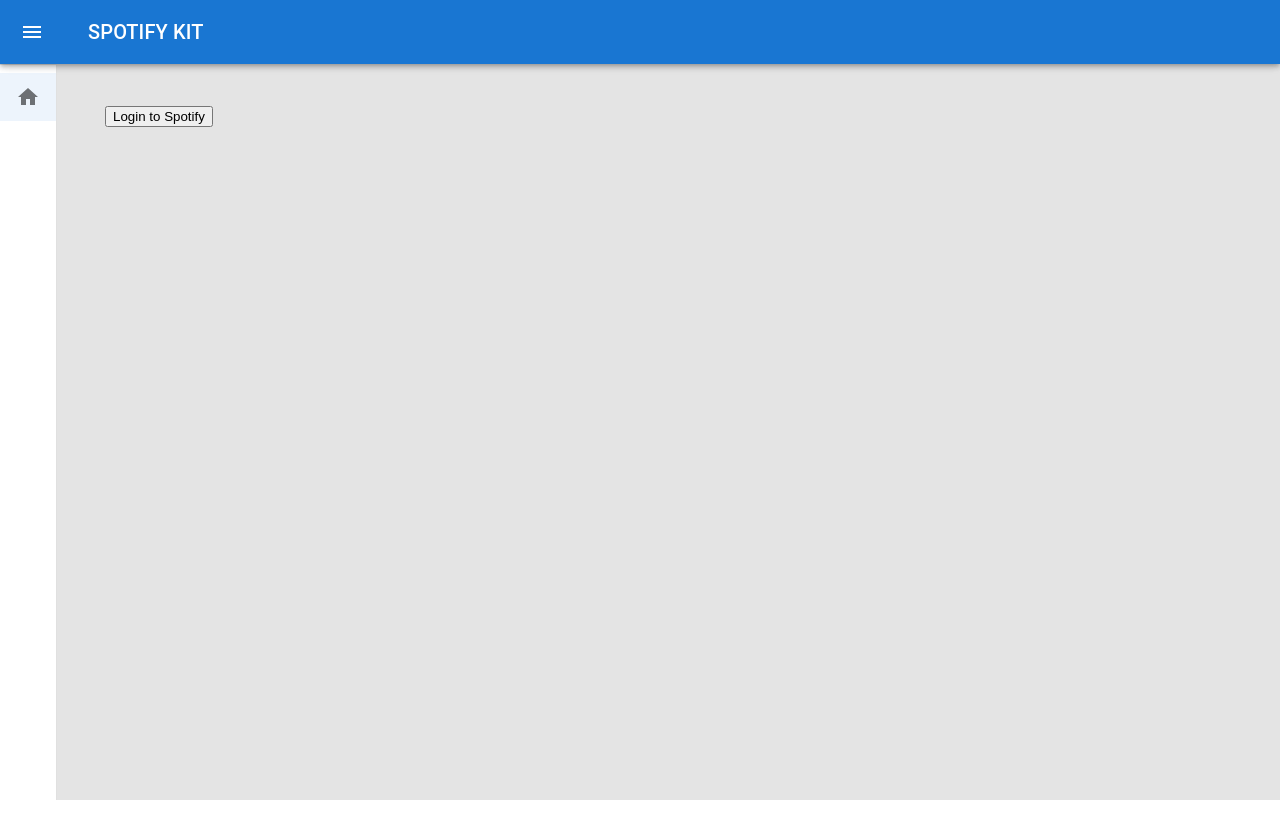
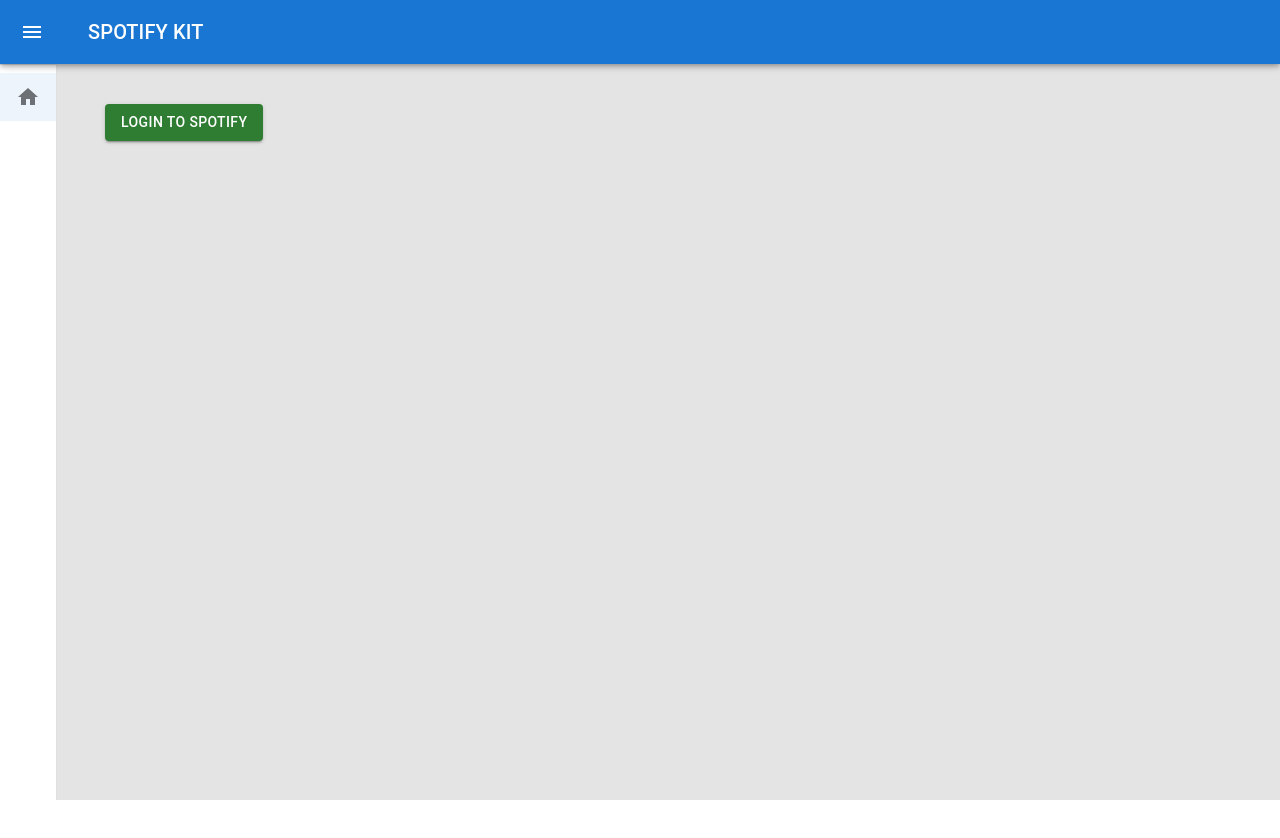
Before and after one commit to julioct99/spotify-kit, a React (Create React App) app: page / in a window 1280 px wide. Shown: the top 838 px of the page. Built offline with nearby package versions, Linux system fonts and the light colour scheme.

Commit message:
Migrate buttons to MUI

```diff
--- a/src/components/TopTracks.tsx
+++ b/src/components/TopTracks.tsx
@@ -77,7 +77,6 @@
 
   return (
     <>
-      <h1>Spotify Login</h1>
       <Button
         variant='contained'
         sx={{ marginRight: theme.spacing(2) }}
--- a/src/pages/HomePage.tsx
+++ b/src/pages/HomePage.tsx
@@ -1,6 +1,7 @@
 import { useState, useEffect } from 'react'
 
 import { PlaylistReverser, TopTracks } from '@components'
+import { Button } from '@mui/material'
 
 const BASE_SPOTIFY_ACCOUNTS_URI = 'https://accounts.spotify.com'
 const AUTHORIZE_ENDPOINT = `${BASE_SPOTIFY_ACCOUNTS_URI}/authorize`
@@ -73,7 +74,9 @@
           <PlaylistReverser auth={auth} />
         </>
       ) : (
-        <button onClick={login}>Login to Spotify</button>
+        <Button variant='contained' color='success' onClick={login}>
+          Login to Spotify
+        </Button>
       )}
     </>
   )
```
